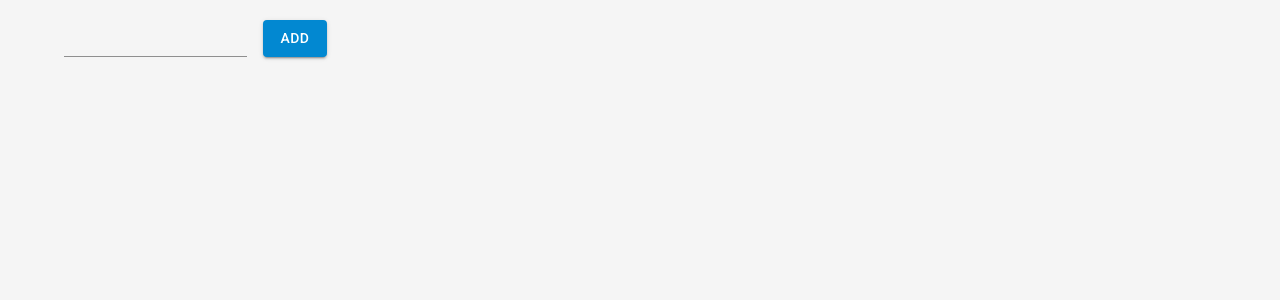
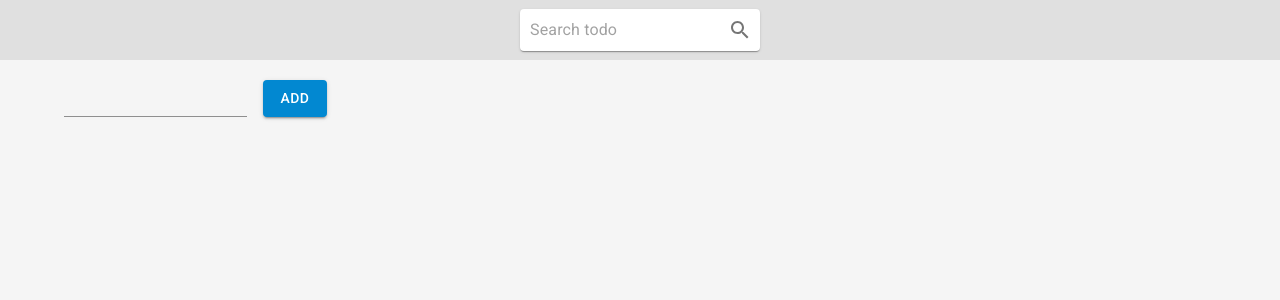
Before and after one commit to VashUber/react-todo, a React (Vite) app: page / in a window 1280 px wide. Shown: the top 300 px of the page. Built offline with nearby package versions, Linux system fonts and the light colour scheme.

Commit message:
feature: added header and search components

```diff
--- a/src/App.jsx
+++ b/src/App.jsx
@@ -2,11 +2,17 @@ import { Box, Container } from "@mui/material";
 import Cards from "./components/Cards";
 import Form from "./components/Form";
 import Modal from "./components/Modal";
+import Search from "./components/Search";
+import Header from "./components/Header";
 import { grey } from "@mui/material/colors";
 
 function App() {
   return (
     <>
+      <Header>
+        <Search />
+      </Header>
+
       <Box
         sx={{
           padding: "20px 30px",
--- /dev/null
+++ b/src/components/Header.jsx
@@ -0,0 +1,18 @@
+import { Stack } from "@mui/material";
+import { grey } from "@mui/material/colors";
+
+const Header = ({ children }) => {
+  return (
+    <Stack
+      justifyContent="center"
+      direction="row"
+      alignItems="center"
+      minHeight={60}
+      bgcolor={grey[300]}
+    >
+      {children}
+    </Stack>
+  );
+};
+
+export default Header;
--- /dev/null
+++ b/src/components/Search.jsx
@@ -0,0 +1,27 @@
+import { InputBase, Stack, Paper, IconButton } from "@mui/material";
+import SearchIcon from "@mui/icons-material/Search";
+
+const Search = () => {
+  return (
+    <Paper
+      component={Stack}
+      justifyContent="center"
+      direction="row"
+      alignItems="center"
+    >
+      <InputBase
+        variant="filled"
+        placeholder="Search todo"
+        sx={{
+          p: "5px 10px",
+          width: "200px",
+        }}
+      />
+      <IconButton>
+        <SearchIcon />
+      </IconButton>
+    </Paper>
+  );
+};
+
+export default Search;
```
